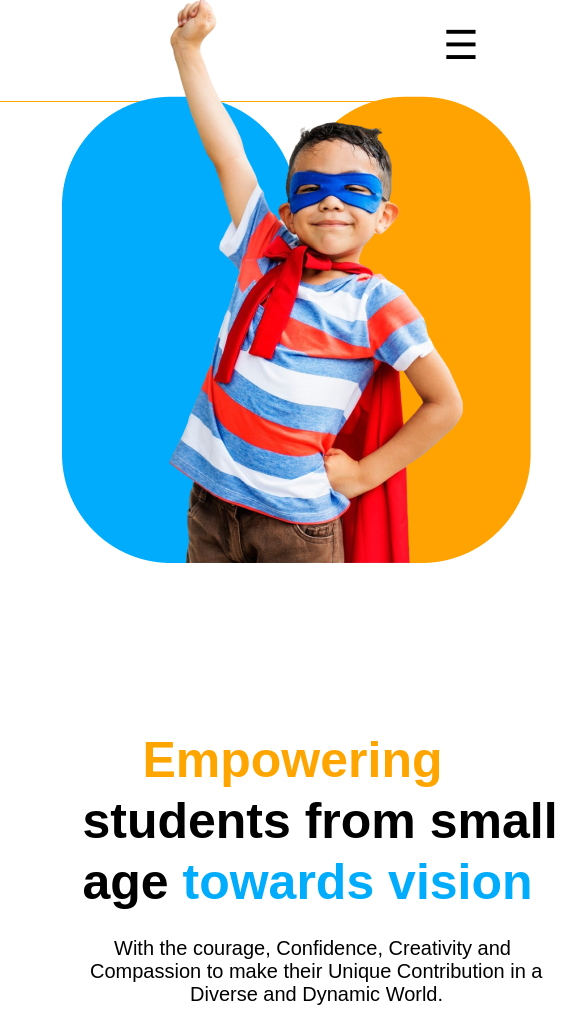
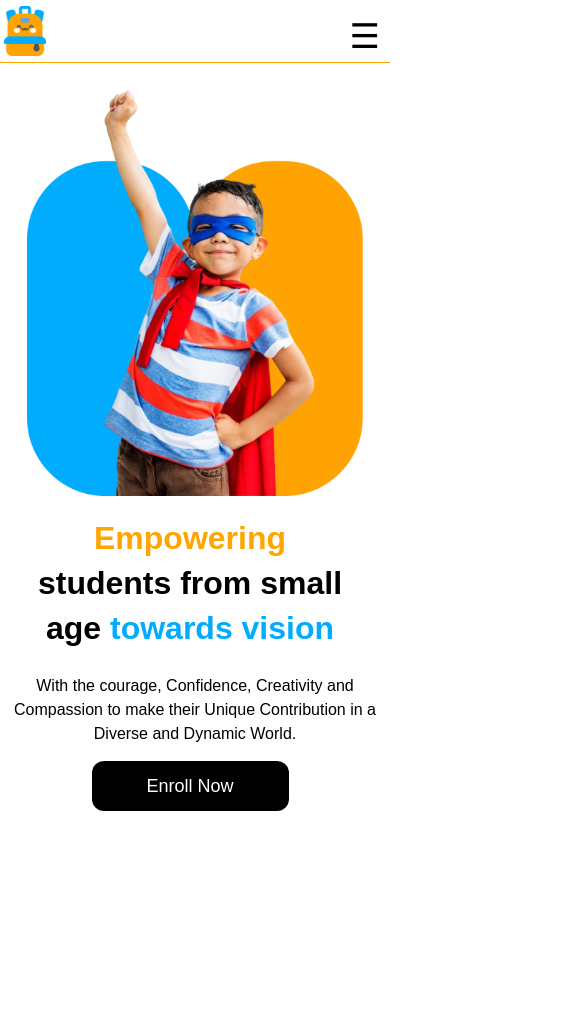
Before and after one commit to riyad899/Kids-School, a plain HTML site: page index.html in a window 390 px wide. Shown: the top 1009 px of the page, 570 px wide, since content can reach past the window. After the commit the page ends 844 px from the top, so only its background shows below. Drawn offline with Linux system fonts and the light colour scheme.

Commit message:
2nd commit

```diff
--- a/index.html
+++ b/index.html
@@ -43,7 +43,7 @@
                                 students from small <br class="age-br">age <span style="color: #01ACFD;">towards vision</span></h1>
                         </span>
 
-                        <p> <span class="span-for-p">With the courage, Confidence, Creativity and</span> Compassion to make <br class="br-for-p">
+                        <p> <span class="span-for-p">With the courage, Confidence, Creativity and</span> Compassion to make
                             their Unique Contribution in a   <span class="span-for-p2">Diverse and Dynamic World.</span></p>
 
 
--- a/style/style.css
+++ b/style/style.css
@@ -130,20 +130,33 @@ font-size: 32px;
 .age-br{
   display: none;
 }
-@media (max-width: 626px) {
-  .container{
 
-    width:100%;
-    height: 894px;
+
+
+
+
+@media (max-width: 768px) {
+  .container {
+    width: 100%;
+    height: auto;
   }
-  nav{
-    justify-content: center;
+
+  nav {
+    width: 100%;
+     display: flex;
+    height: auto;
+
+    justify-content: space-between;
+    border-bottom: 1px solid orange;
+  }
+  .head-item {
     display: flex;
-    height: 102px;
-    width:100%;
-    align-items: center;
-    border-bottom: 1px solid orange;
+    justify-content: space-between;
+  }
+  .head-item img{
+    width: 50px;
 
+    padding-bottom: 20px;
 
   }
   .head-item ol{
@@ -152,80 +165,95 @@ font-size: 32px;
   .contact-btn{
     display: none;
   }
-  .logo_div{
-    padding-left: 30px;
-  }
-  .logo_div h1{
+  .head-item h1{
     display: none;
   }
-  .toggle-btn{
-   margin-left: 330px;
-   background-color: #FFFFFF;
-    display: block;
-    width: 70px;
-    height: 50px;
+
+  .logo_div {
+    padding-top: 20px;
+    justify-content: space-between;
+  }
+
+  .logo_div h1 {
+    font-size: 24px;
+  }
+
+  .head-item ol {
+    flex-direction: column;
+    padding-left: 0;
+    gap: 20px;
+    padding-top: 10px;
+  }
+
+  .contact-btn {
+    margin-left: 0;
+    margin-top: 10px;
+    width: 100%;
+    font-size: 18px;
+  }
+
+  .toggle-btn {
+    margin-right: 10px;
+    display: inline-block;
+    margin-top: 10px;
+    background: none;
     border: none;
-    font-size: 40px;
+    font-size: 34px;
+    color: #000;
   }
-  .home-part{
-    width:100%;
-    height: 900px;
-    display: flex;
-    font-size: 32px;
-    line-height: auto;
+
+  .home-part {
+    width: 140px;
     flex-direction: column;
+    align-items: center;
+    height: auto;
   }
-  .middle-part{
-    width:100%;
+
+  .middle-part {
+     width: 200px;
     display: flex;
     flex-direction: column;
+    align-items: center;
+    text-align: center;
+  }
 
+  .left-side {
+    margin-top: 20px;
+
+    height: auto;
   }
-  .left-side{
-    margin-left: 70px;
-    margin-top:580px;
-    width: 500px;
-    height: 120px;
-    display: flex;
-    flex-direction: column;
-    justify-content: center;
-    align-items: center;
 
+  .left-side h1 {
+    padding-left: 240px;
+    font-size: 32px;
+    line-height: 1.4;
   }
-  .img-div{
-    bottom: 400px;
-     height: 337px;
-     width: 413px;
-    position:absolute;
-    left: 90px;
+
+  .left-side p {
+    padding-left: 250px;
+    font-size: 16px;
+    line-height: 1.5;
   }
-  .left-side h1{
-    font-size: 50px;
+
+  .left-side button {
+    margin-left: 240px;
+    font-size: 18px;
+    margin-top: 15px;
   }
-  .mid{
-    padding-left: 60px;
+
+  .img-div {
+    padding-left: 250px;
+    position: static;
+    height: auto;
+    margin-top: 20px;
   }
-  .age-br{
-    display: block;
+
+  .img-div img {
+     width: 337px;
+     height: 413px;
   }
-  .left-side p{
-    padding-left: 20px;
 
+  .age-br {
+    display: inline;
   }
-  .br-for-p{
-    display: none;
-
-  }
-  .span-for-p{
-    padding-left: 24px;
-  }
- .span-for-p2{
-  padding-left: 100px;
- }
-.enroll-btn{
-  padding-top: 10px;
- padding-bottom: 10px;
 }
-
-
-}
```
